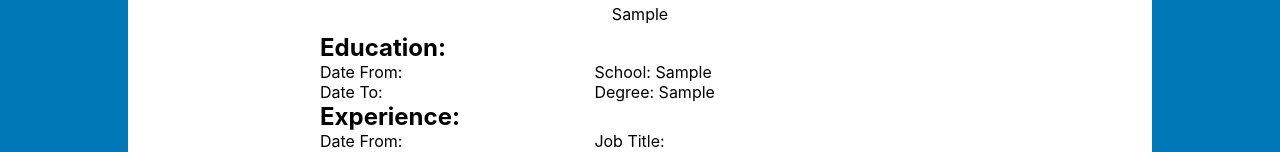
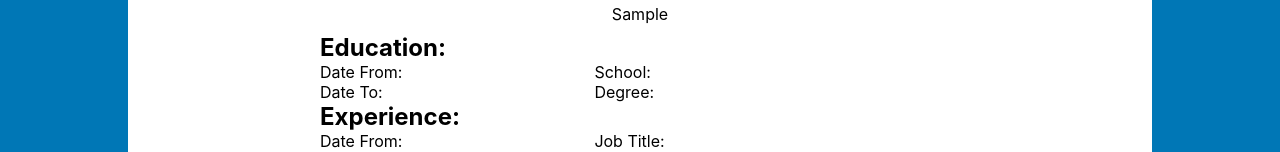
Before and after one commit to Dylaan94/cv-application, a React (Create React App) app: page / in a window 1280 px wide. Both pictures are taken after typing "Sample", "name@example.com", "Sample", "Sample", "Sample", "Sample" into the empty fields and a click on the button "Submit CV". Shown: the part 695-847 px from the top of the page. Built offline with nearby package versions, Linux system fonts and the light colour scheme.

Commit message:
render updates multiple educations

```diff
--- a/src/components/CVForm/CVRender.js
+++ b/src/components/CVForm/CVRender.js
@@ -5,6 +5,7 @@ const CVRender = (props) => {
   // destructures data from props
   const { data } = props;
   console.log(data);
+  console.log(data.education)
   return (
     <FormRenderStyles.Wrapper id="cvForm" style={{ display: "none" }}>
       {/*style = {{display:"none"}}*/}
@@ -23,20 +24,27 @@ const CVRender = (props) => {
         <p>Personal Statement</p>
         {data.personalStatement}
       </FormRenderStyles.PersonalDiv>
+
       <FormRenderStyles.EduDiv>
         <FormRenderStyles.EduTitleDiv>
           <p>Education:</p>
         </FormRenderStyles.EduTitleDiv>
+        {/* Maps the education data based on state */}
+        {data.education.map((edu) => {
+          return (
             <FormRenderStyles.EduDataDiv>
               <FormRenderStyles.EduTimeDiv>
-            <p>Date From: {data.education[0].dateFrom}</p>
-            <p>Date To: {data.education[0].dateTo}</p>
+                <p>Date From: {data.education.dateFrom}</p>
+                <p>Date To: {data.education.dateTo}</p>
               </FormRenderStyles.EduTimeDiv>
               <FormRenderStyles.EduInfoDiv>
-            <p>School: {data.education[0].school}</p>
-            <p>Degree: {data.education[0].degree}</p>
+                <p>School: {data.education.school}</p>
+                <p>Degree: {data.education.degree}</p>
               </FormRenderStyles.EduInfoDiv>
             </FormRenderStyles.EduDataDiv>
+          );
+        })}
+
       </FormRenderStyles.EduDiv>
       <FormRenderStyles.EmployDiv>
         <FormRenderStyles.EmployTitleDiv>
```
Lines whose indentation alone changed are shown as unchanged.
